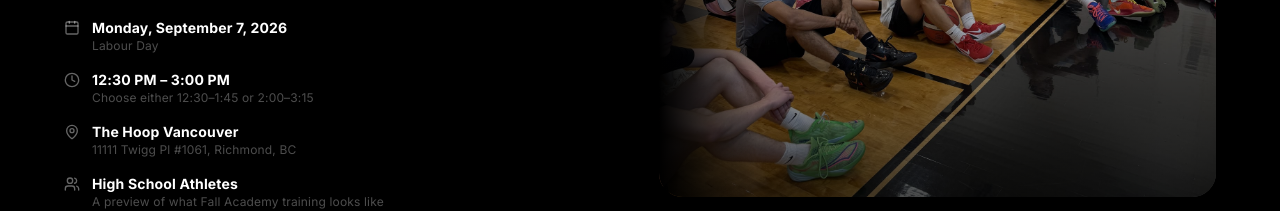
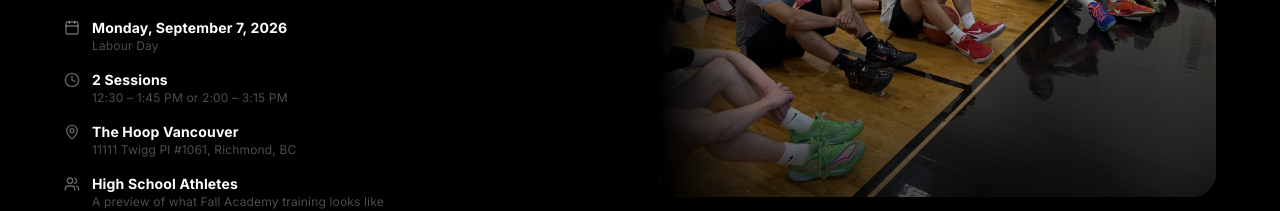
Before and after one commit to vantivemedia/LTS, a Next.js app: page /pop-up-camp in a window 1280 px wide. Shown: the part 555-766 px from the top of the page. Built offline with nearby package versions, Linux system fonts and the light colour scheme; no server answers.

Commit message:
Pop-Up Camp page: clarify the 2-session time slots in the details list

```diff
--- a/app/pop-up-camp/page.tsx
+++ b/app/pop-up-camp/page.tsx
@@ -136,8 +136,8 @@ export default function PopUpCampPage() {
             <div className="flex items-start gap-3">
               <Clock className="w-4 h-4 text-white/40 mt-0.5 shrink-0" />
               <div>
-                <p className="font-bold text-white text-sm">12:30 PM – 3:00 PM</p>
-                <p className="text-white/30 text-xs">Choose either 12:30–1:45 or 2:00–3:15</p>
+                <p className="font-bold text-white text-sm">2 Sessions</p>
+                <p className="text-white/30 text-xs">12:30 – 1:45 PM or 2:00 – 3:15 PM</p>
               </div>
             </div>
             <div className="flex items-start gap-3">
```
